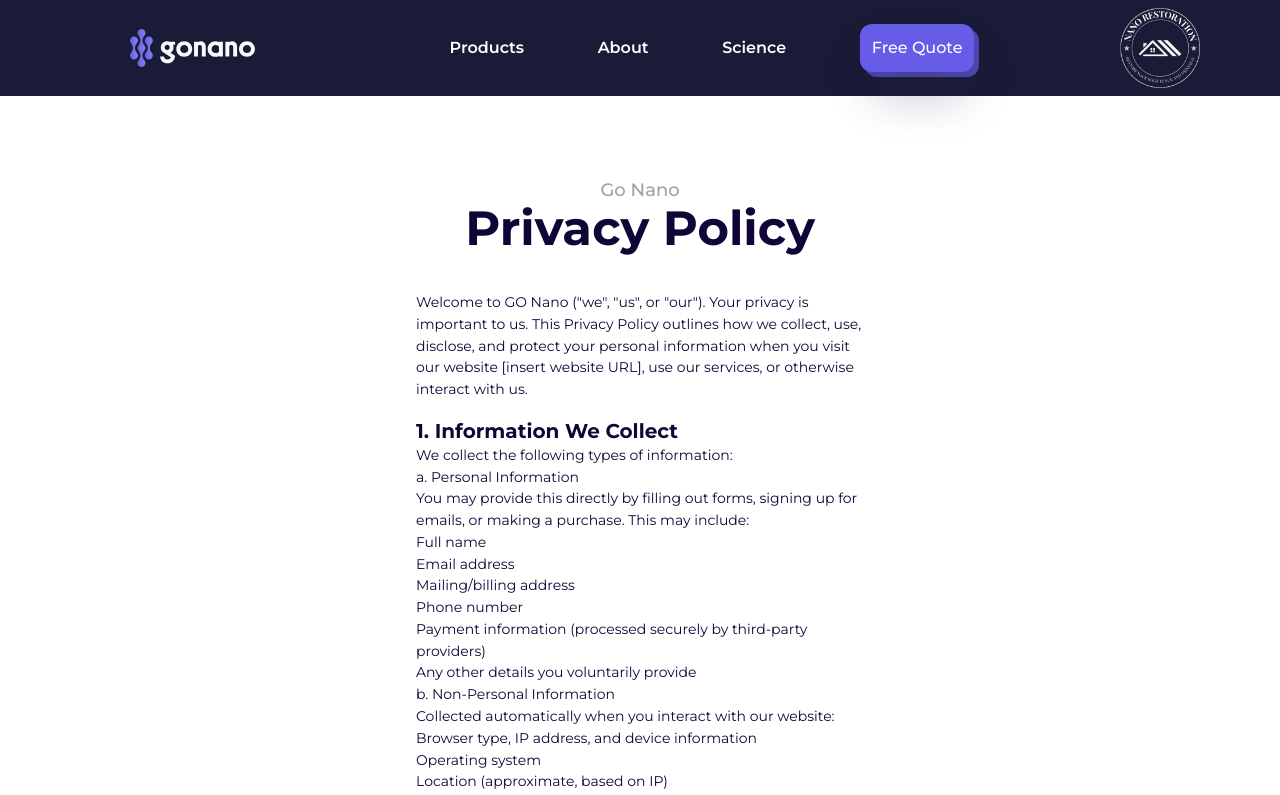
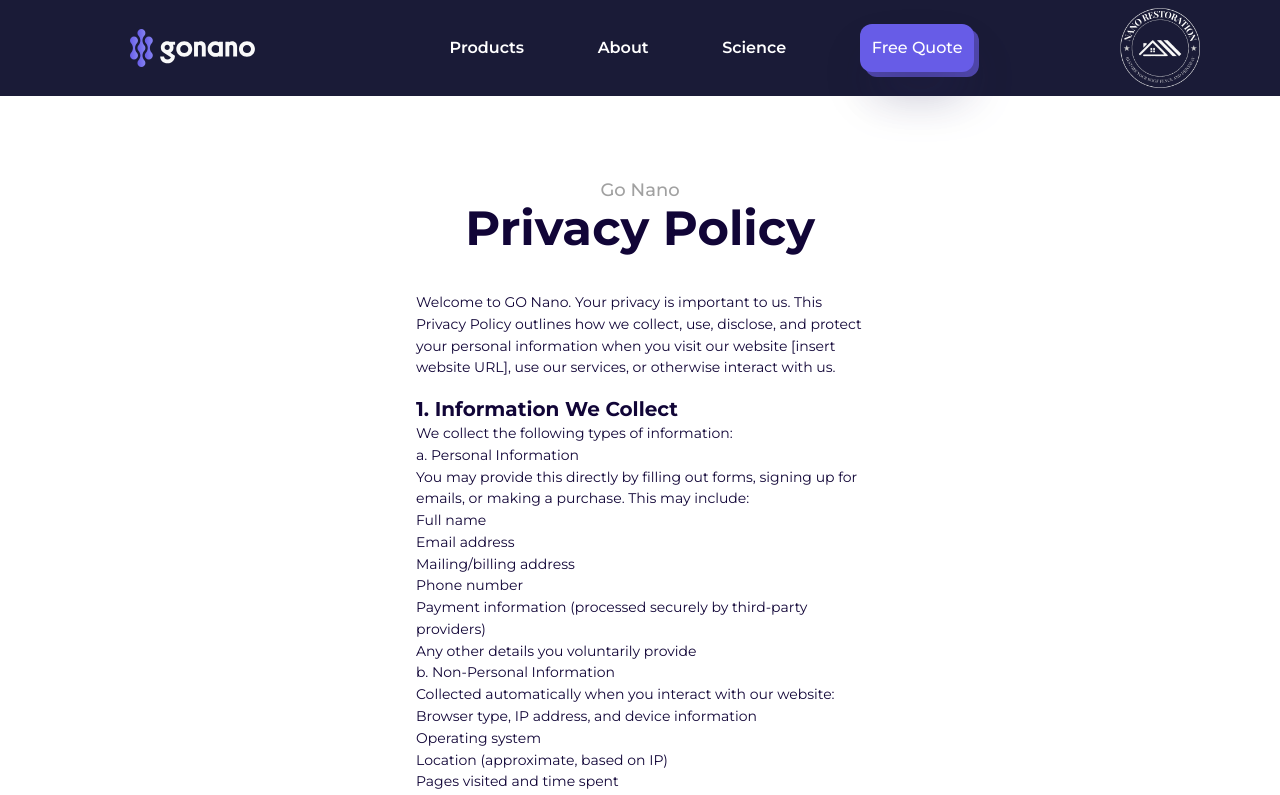
Before and after one commit to NanoRestoration/NanoWebsite, a Next.js app: page /privacy in a window 1280 px wide. Shown: the top 795 px of the page. Built offline with nearby package versions, Linux system fonts and the light colour scheme.

Commit message:
Update page.js

```diff
--- a/app/privacy/page.js
+++ b/app/privacy/page.js
@@ -13,11 +13,10 @@
           <section className="text-left text-[14px]">
             {" "}
             <p>
-              Welcome to GO Nano ("we", "us", or "our"). Your privacy is
-              important to us. This Privacy Policy outlines how we collect, use,
-              disclose, and protect your personal information when you visit our
-              website [insert website URL], use our services, or otherwise
-              interact with us.
+              Welcome to GO Nano. Your privacy is important to us. This Privacy
+              Policy outlines how we collect, use, disclose, and protect your
+              personal information when you visit our website [insert website
+              URL], use our services, or otherwise interact with us.
             </p>
             <h3 className=" text-xl font-bold pt-4">
               1. Information We Collect
```
